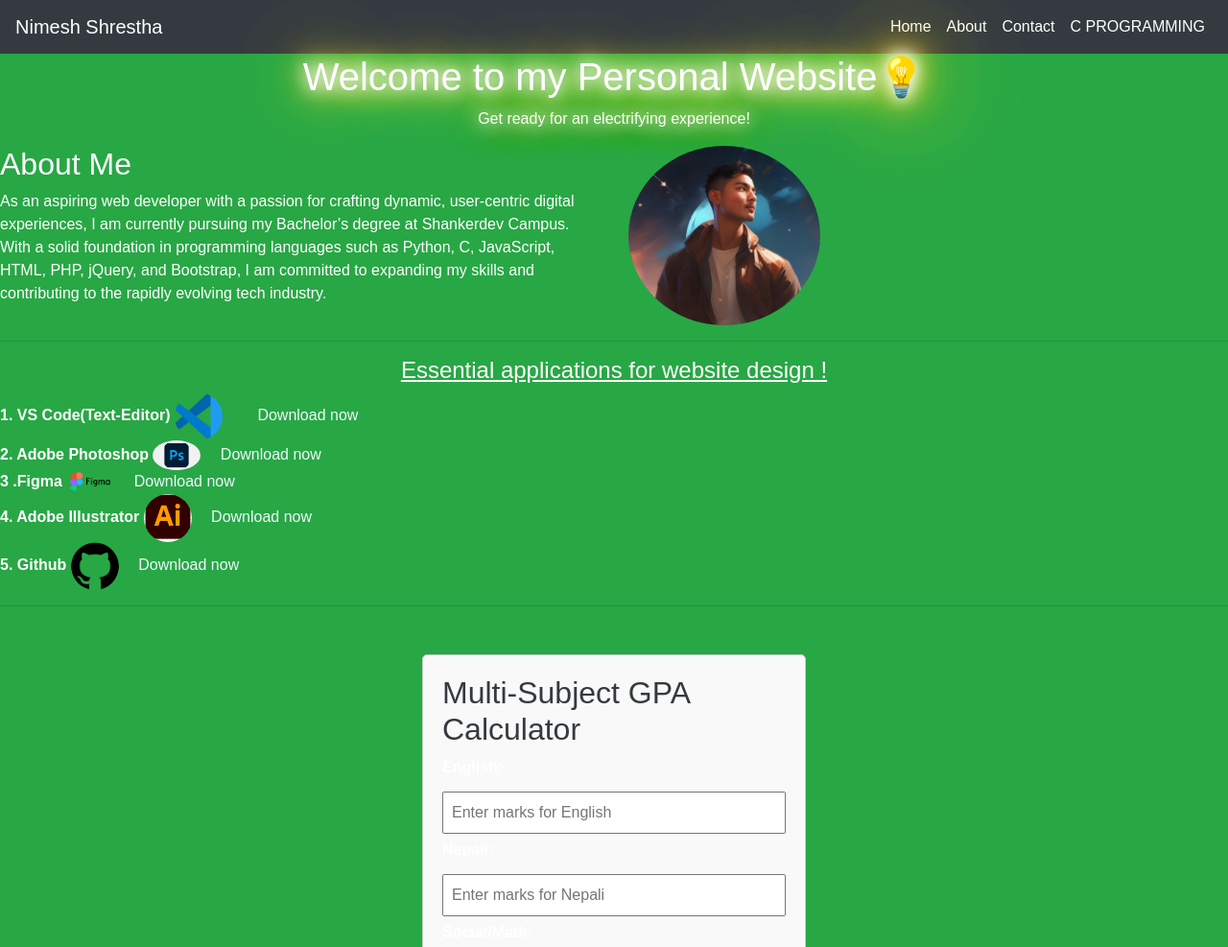
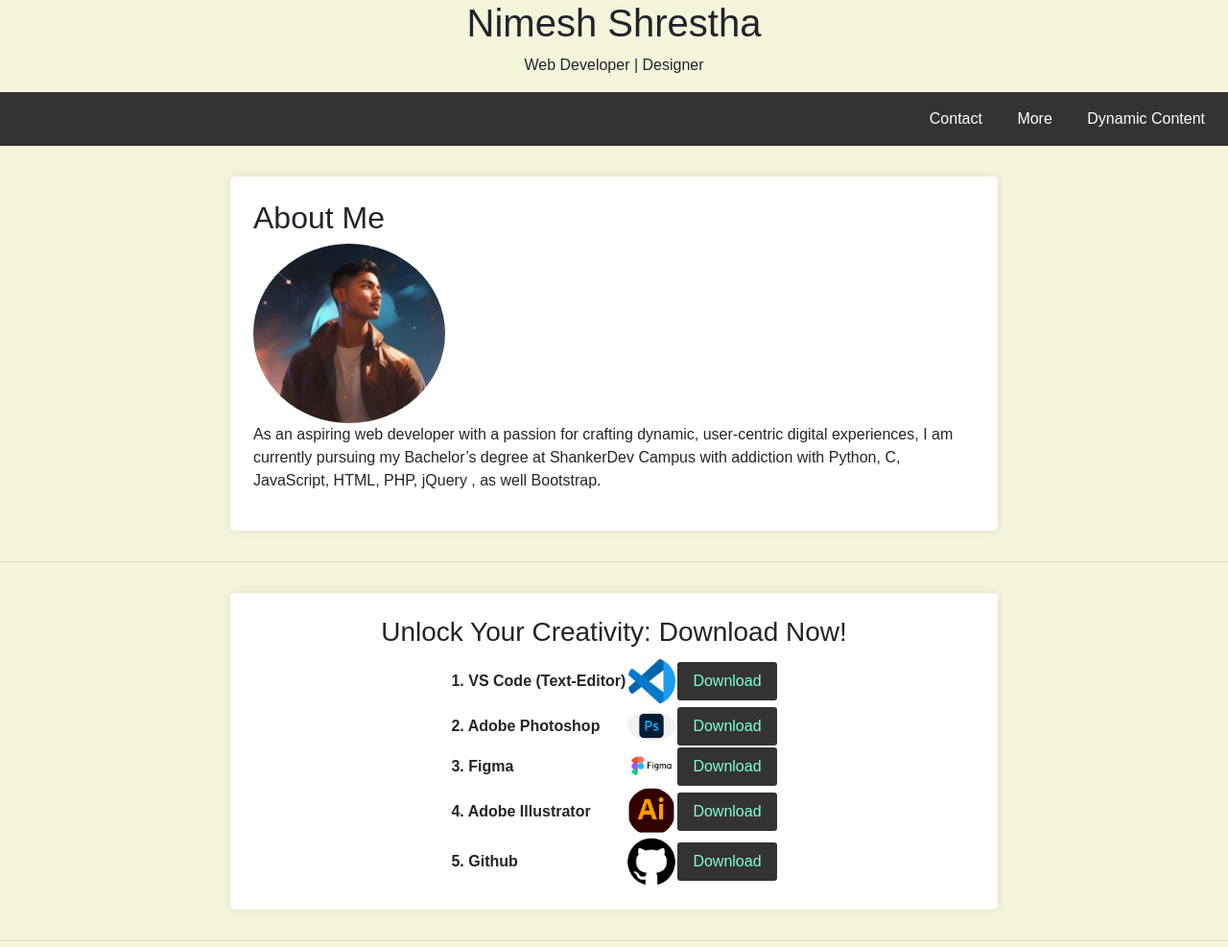
Before and after one commit to nimeshshrestha2023/portfolio_website, a plain HTML site: page index.html in a window 1280 px wide. Shown: the top 987 px of the page at 96% size. Drawn offline with nearby package versions, Linux system fonts and the light colour scheme.

Commit message:
Add files via upload

```diff
--- a/index.html
+++ b/index.html
@@ -3,204 +3,227 @@
 <head>
     <meta charset="UTF-8">
     <meta name="viewport" content="width=device-width, initial-scale=1.0">
-    <title>Nimesh Shrestha - Personal Website</title>
+    <title>Nimesh Shrestha - Web Developer</title>
+    <link rel="stylesheet" href="style.css">
     <link rel="stylesheet" href="https://stackpath.bootstrapcdn.com/bootstrap/4.5.2/css/bootstrap.min.css">
     <link rel="stylesheet" href="https://cdnjs.cloudflare.com/ajax/libs/animate.css/4.1.1/animate.min.css">
-    <!-- Add Font Awesome for icons -->
-    <link rel="stylesheet" href="https://cdnjs.cloudflare.com/ajax/libs/font-awesome/5.15.4/css/all.min.css">
     <style>
         body {
-          font-family: Arial, sans-serif;
+            background-color: #f5f5dc; /* Beige or any color of your choice */
+            margin: 0;
+            padding: 0;
+            font-family: Arial, sans-serif; /* Added font family for better readability */
         }
-        .container {
-          max-width: 400px;
-          margin: 50px auto;
-          padding: 20px;
-          border: 1px solid #ccc;
+
+        nav {
+            background-color: #333;
+            color: white;
+            text-align: right; /* Align navigation links to the right */
+            padding: 0.5em;
+        }
+
+        nav a {
+            text-decoration: none;
+            color: white;
+            margin: 0 1em;
+        }
+
+        section {
+            max-width: 800px;
+            margin: 2em auto;
+            padding: 1.5em;
+            background-color: white;
+            box-shadow: 0 0 10px rgba(0, 0, 0, 0.1);
             border-radius: 5px;
-          background-color: #f9f9f9;
         }
+
+        img {
+            max-width: 100%;
+            height: auto; /* Changed height to auto for responsive images */
+            border-radius: 5px;
+        }
+
+        form {
+            margin-top: 1.5em;
+        }
+
         label {
-          font-weight: bold;
+            display: block;
+            margin-bottom: 0.5em;
         }
-        input[type="number"] {
+
+        input,
+        textarea {
             width: 100%;
-          padding: 8px;
-          margin: 5px 0;
-          box-sizing: border-box;
+            padding: 0.5em;
+            margin-bottom: 1em;
         }
+
         button {
-          width: 100%;
-          padding: 10px;
-          margin-top: 10px;
-          background-color: #4caf50;
+            background-color: #333;
             color: white;
+            padding: 0.5em 1em;
             border: none;
-          border-radius: 4px;
+            border-radius: 3px;
             cursor: pointer;
+        }
+
+        footer {
+            text-align: center;
+            margin-top: 2em; /* Added margin-top to separate footer from other content */
+        }
+
+        @media screen and (max-width: 768px) {
+            nav {
+                text-align: center; /* Center-align navigation links on smaller screens */
+                padding-right: 0; /* Remove padding on the right */
+            }
+
+            nav a {
+                margin: 0 0.5em; /* Reduce margin between navigation links on smaller screens */
+            }
         }
     </style>
     <style>
-        /* Green body background */
-        body {
-            background-color: #28a745; /* Green background */
-            color: #fff; /* White text color */
-        }
-        /* Footer styles */
-footer {
-    background-color: #343a40; /* Dark footer */
-    color: #fff; /* White text color */
-    padding: 20px 0;
-    text-align: center;
-    /* Remove fixed positioning */
-    /* position: fixed;
-    bottom: 0;
-    width: 100%; */
-    /* Add relative positioning */
+
+        .dropdown {
             position: relative;
-    clear: both; /* Clear floats */
+            display: inline-block;
         }
 
-
-        .navbar {
-            background-color: #343a40; /* Dark navbar */
+        .dropbtn {
+            background-color: #333;
+            color: white;
+            padding: 0.5em 1em;
+            border: none;
+            border-radius: 3px;
+            cursor: pointer;
         }
 
-        .navbar-brand,
-        .navbar-nav .nav-link {
-            color: #fff !important; /* White text color for navbar links */
+        .dropdown-content {
+            display: none;
+            position: absolute;
+            background-color: #f9f9f9;
+            min-width: 160px;
+            box-shadow: 0 8px 16px 0 rgba(0,0,0,0.2);
+            z-index: 1;
         }
 
-        .navbar-toggler-icon {
-            background-color: #fff; /* White color for navbar toggler */
+        .dropdown-content a {
+            color: black;
+            padding: 12px 16px;
+            text-decoration: none;
+            display: block;
         }
 
-        /* Custom styles */
-        /* Add more custom styles for different sections as needed */
-        /* For example, for the Home section */
-        #home {
-            background-color: transparent; /* Transparent background */
-            color: #fff; /* White text color */
-            animation: neonGlow 2s ease-in-out infinite alternate;
+        .dropdown-content a:hover {
+            background-color: #ddd;
         }
 
-        @keyframes neonGlow {
-            from {
-                text-shadow: 0 0 10px #fff, 0 0 20px #fff, 0 0 30px #ffd700, 0 0 40px #ffd700, 0 0 70px #ffd700, 0 0 80px #ffd700, 0 0 100px #ffd700, 0 0 150px #ffd700;
-            }
-            to {
-                text-shadow: 0 0 20px #fff, 0 0 30px #fff, 0 0 40px #ffd700, 0 0 50px #ffd700, 0 0 100px #ffd700, 0 0 150px #ffd700, 0 0 200px #ffd700, 0 0 250px #ffd700;
-            }
+        .dropdown:hover .dropdown-content {
+            display: block;
         }
 
-        /* Footer styles */
-        footer {
-            background-color: #343a40; /* Dark footer */
-            color: #fff; /* White text color */
-            padding: 20px 0;
-            text-align: center;
-            position: fixed;
-            bottom: 0;
-            width: 100%;
+        .dropdown:hover .dropbtn {
+            background-color: #555;
         }
+
     </style>
 </head>
 <body>
-    <!-- Navbar -->
-    <nav class="navbar navbar-expand-lg navbar-dark bg-dark">
-        <a class="navbar-brand" href="#">Nimesh Shrestha</a>
-        <button class="navbar-toggler" type="button" data-toggle="collapse" data-target="#navbarNav" aria-controls="navbarNav" aria-expanded="false" aria-label="Toggle navigation">
-            <span class="navbar-toggler-icon"></span>
-        </button>
-        <div class="collapse navbar-collapse" id="navbarNav">
-            <ul class="navbar-nav ml-auto">
-                <li class="nav-item active">
-                    <a class="nav-link" href="#home">Home</a>
-                </li>
-                <li class="nav-item">
-                    <a class="nav-link" href="#about">About</a>
-                </li>
-                <li class="nav-item">
-                    <a class="nav-link" href="#contact">Contact</a>
-                </li>
-                <li class="nav-item">
-                    <a class="nav-link" href="index1.html">C PROGRAMMING</a>
-                </li>
-            </ul>
+    <header style="text-align: center;">
+        <h1>Nimesh Shrestha</h1>
+        <p>Web Developer | Designer</p>
+    </header>
+    <nav>
+
+        <a href="#contact">Contact</a>
+        <div class="dropdown">
+            <button class="dropbtn">More</button>
+            <div class="dropdown-content">
+                <a href="index1.html">C PROGRAMMING</a>
+                <!-- Add more dropdown items here if needed -->
             </div>
+        </div>
+        <button onclick="loadDynamicContent()">Dynamic Content</button>
     </nav>
 
-    <!-- Home Section -->
-    <section id="home" class="animated fadeIn">
-        <div class="container-fluid text-center">
-            <h1 class="animate__animated animate__fadeInDown">Welcome to my Personal Website💡</h1>
-            <p>Get ready for an electrifying experience!</p>
-        </div>
+
+    <section id="about">
+        <h2>About Me</h2>
+        <img src="profile1.jpg" alt="Nimesh Shrestha's Photo" class="neon_avatar img-fluid rounded-circle animate__animated animate__fadeInRight" style="max-width: 200px; height: auto">
+        <p id="aboutContent">As an aspiring web developer with a passion for crafting dynamic, user-centric digital experiences, I am currently pursuing my Bachelor’s degree at ShankerDev Campus with addiction with Python, C, JavaScript, HTML, PHP, jQuery , as well Bootstrap.</p>
     </section>
-    <!--
-    <div class="container">
-        <h1 class="animate__animated animate__fadeInDown">Welcome to My Personal Website📌</h1>
-        <p class="lead animate__animated animate__fadeInUp">Beginner-Newbie | Student | Passionate about Coding</p>
-    </div>
--->
-
-    <!-- About Section -->
-    <section id="about" class="animated slideInLeft">
-        <div class="containerabt">
-            <div class="row">
-                <div class="col-lg-6">
-                    <h2>About Me</h2>
-                    <p>As an aspiring web developer with a passion for crafting dynamic, user-centric digital experiences, I am currently pursuing my Bachelor’s degree at Shankerdev  Campus. With a solid foundation in programming languages such as Python, C, JavaScript, HTML, PHP, jQuery, and Bootstrap, I am committed to expanding my skills and contributing to the rapidly evolving tech industry.</p>
-                </div>
-                <div class="col-lg-6">
-                    <img src="neon_avatar.jpg" alt="Neon Avatar" class="img-fluid rounded-circle animate__animated animate__fadeInRight" style="max-width: 200px; height: auto">
-                </div>
-
-            </div>
-        </div>
-    </section>
-    <hr style="border-left: #28a745;">
-    <!-- Applications-->
+    <hr>
     <section>
-        <div class="container1">
-            <h4 class="text-center" > <u>Essential applications for website design !</u></h4>
-            <strong> 1. VS Code(Text-Editor)</strong>
-            <img src="vscode.jpg" alt="Vslogo" class="img-fluid rounded-circle" style="text-align: right; max-width:50px; height:auto">&emsp;&emsp;
-            <a href="https://code.visualstudio.com/" style="color: aliceblue;"> Download now</a>
-        </div>
-    </section>
-    <!--Application 2-->
-    <div class="container2">
-        <strong> 2. Adobe Photoshop</strong>
-        <img src="adobe.jpg" alt="abobeLogo" class="img-fluid rounded-circle" style="text-align:right; max-width:50px; height:auto">&emsp;
-        <a href="https://www.adobe.com/products/photoshop.html"style="color:aliceblue;"> Download now</a>
-    </div>
-</section>
-<!--Application 3-->
-<div class="container3">
-    <strong> 3 .Figma</strong>
-    <img src="figma.jpg" alt="figmaLogo" class="img-fluid rounded-circle" style="text-align:center; max-width:50px; height:auto">&emsp;
-    <a href="https://www.figma.com/" style="color: aliceblue;"> Download now</a>
-</div>
-<!--Application 4-->
-<section>
-
-
-    <div class="container4">
-        <strong> 4. Adobe Illustrator</strong>
-        <img src="illustrator.jpg" alt="illustLogo" class="img-fluid rounded-circle" style="text-align:center; max-width:50px; height:auto">&emsp;
-        <a href="https://www.adobe.com/products/illustrator.html" style="color: aliceblue;">Download now</a>
-
-    </div>
-
-</section>
-<!--Application 5-->
-<section>
-    <div class="container5">
-        <strong> 5. Github</strong>
-        <img src="github.jpg" alt="gitLogo" class="img-fluid rounded-circle" style="text-align: right; max-width:50px ;height:auto">&emsp;
-        <a href="https://github.com/" style="color: aliceblue;"> Download now</a>
-    </div>
+    <h3 style="text-align: center; " >Unlock Your Creativity: Download Now!</h3>
+    <table style="margin: 0 auto;">
+        <tr>
+            <td>
+                <strong>1. VS Code (Text-Editor)</strong>
+            </td>
+            <td>
+                <img src="vscode.jpg" alt="Vslogo" class="img-fluid rounded-circle" style="text-align: right; max-width:50px; height:auto">
+            </td>
+            <td>
+                <a href="https://code.visualstudio.com/">
+                    <button style="color: aquamarine;">Download</button>
+                </a>
+            </td>
+        </tr>
+        <tr>
+            <td>
+                <strong>2. Adobe Photoshop</strong>
+            </td>
+            <td>
+                <img src="adobe.jpg" alt="abobeLogo" class="img-fluid rounded-circle" style="text-align:right; max-width:50px; height:auto">
+            </td>
+            <td>
+                <a href="https://www.adobe.com/products/photoshop.html">
+                    <button style="color: aquamarine;">Download</button>
+                </a>
+            </td>
+        </tr>
+        <tr>
+            <td>
+                <strong>3. Figma</strong>
+            </td>
+            <td>
+                <img src="figma.jpg" alt="figmaLogo" class="img-fluid rounded-circle" style="text-align:center; max-width:50px; height:auto">
+            </td>
+            <td>
+                <a href="https://www.figma.com/">
+                    <button style="color: aquamarine;">Download</button>
+                </a>
+            </td>
+        </tr>
+        <tr>
+            <td>
+                <strong>4. Adobe Illustrator</strong>
+            </td>
+            <td>
+                <img src="illustrator.jpg" alt="illustLogo" class="img-fluid rounded-circle" style="text-align:center; max-width:50px; height:auto">
+            </td>
+            <td>
+                <a href="https://www.adobe.com/products/illustrator.html">
+                    <button style="color: aquamarine;">Download</button>
+                </a>
+            </td>
+        </tr>
+        <tr>
+            <td>
+                <strong>5. Github</strong>
+            </td>
+            <td>
+                <img src="github.jpg" alt="gitLogo" class="img-fluid rounded-circle" style="text-align: right; max-width:50px ;height:auto">
+            </td>
+            <td>
+                <a href="https://github.com/">
+                    <button style="color: aquamarine;">Download</button>
+                </a>
+            </td>
+        </tr>
+    </table>
     </section>
     <hr>
      <!--NEB 12 GPA checker-->
@@ -223,107 +246,44 @@ footer {
             <p id="result"></p>
         </div>
     </section>
+    <hr>
+    <section id="contact">
+        <h2>Contact Me</h2>
+        <p>Feel free to reach out:</p>
+        <p>Email: <a href="mailto:nimesh123shrestha@gmail.com">nimesh123shrestha@gmail.com</a></p>
+        <p>Facebook: <a href="https://www.facebook.com/nimesh.shrestha.1291">Nimesh Shrestha</a></p>
+        <p>LinkedIn: <a href="https://www.linkedin.com/in/nimesh-undefined-1944572a1//">Nimesh Shrestha</a></p>
+
+        <form id="contactForm" onsubmit="submitForm(event)">
+            <label for="name">Name:</label>
+            <input type="text" id="name" name="name" required>
+
+            <label for="email">Email:</label>
+            <input type="email" id="email" name="email" required>
+
+            <label for="message">Message:</label>
+            <textarea id="message" name="message" rows="4" required></textarea>
+
+            <button type="submit">Send Message</button>
+        </form>
+    </section>
 
 
 
-
-
-    <!-- Contact Section -->
-    <section id="contact">
-        <div class="containercont">
-            <h2 class="text-center">Connect with Me</h2>
-            <div class="row">
-                <div class="col-lg-6">
-                    <form id="contactForm">
-                        <div class="form-group">
-                            <label for="name">Name:</label>
-                            <input type="text" class="form-control" id="name" name="name" required>
-                        </div>
-                        <div class="form-group">
-                            <label for="email">Email:</label>
-                            <input type="email" class="form-control" id="email" name="email" required>
-                        </div>
-                        <div class="form-group">
-                            <label for="message">Message:</label>
-                            <textarea class="form-control" id="message" name="message" rows="2" required></textarea>
-                        </div>
-                        <button type="submit" class="btn btn-primary" onclick="nimesh()">Submit</button>
-                    </form>
-                </div>
-                <div class="col-lg-6">
-                   <!-- Add !!-->
-                </div>
-            </div>
-        </div>
-    </section>
-    <!--Start of Tawk.to Script-->
-<script type="text/javascript">
-var Tawk_API=Tawk_API||{}, Tawk_LoadStart=new Date();
-(function(){
-var s1=document.createElement("script"),s0=document.getElementsByTagName("script")[0];
-s1.async=true;
-s1.src='https://embed.tawk.to/669cc69fbecc2fed69286500/1i3a6fobi';
-s1.charset='UTF-8';
-s1.setAttribute('crossorigin','*');
-s0.parentNode.insertBefore(s1,s0);
-})();
-</script>
-<!--End of Tawk.to Script-->
-
-
-
-    <!-- Scripts -->
-    <script src="https://code.jquery.com/jquery-3.5.1.slim.min.js"></script>
-    <script src="https://cdn.jsdelivr.net/npm/@popperjs/core@2.11.6/dist/umd/popper.min.js"></script>
-    <script src="https://stackpath.bootstrapcdn.com/bootstrap/4.5.2/js/bootstrap.min.js"></script>
-</body>
     <script>
-    function validateForm() {
-        var name = document.getElementById("name").value;
-        var email = document.getElementById("email").value;
-        var message = document.getElementById("message").value;
-
-        var errorMessage = "";
-
-        if (name.trim() == "") {
-            errorMessage += "Name is required.<br>";
+        function loadDynamicContent() {
+            const aboutContent = document.getElementById('aboutContent');
+            aboutContent.innerHTML = 'I am constantly learning and exploring new technologies to enhance my skills.';
         }
 
-        if (email.trim() == "") {
-            errorMessage += "Email is required.<br>";
-        } else if (!isValidEmail(email)) {
-            errorMessage += "Invalid email format.<br>";
+        function submitForm(event) {
+            event.preventDefault();
+            const formData = new FormData(document.getElementById('contactForm'));
+            const name = formData.get('name');
+            const email = formData.get('email');
+            const message = formData.get('message');
+            console.log(`Received a message from ${name} (${email}): ${message}`);
         }
-
-        if (message.trim() == "") {
-            errorMessage += "Message is required.<br>";
-        }
-
-        if (errorMessage !== "") {
-            document.getElementById("error-message").innerHTML = errorMessage;
-            return false;
-        }
-
-        // Form submission logic goes here (e.g., AJAX request)
-
-        return true;
-    }
-
-    function isValidEmail(email) {
-        // Basic email validation regex
-        var emailRegex = /^[^\s@]+@[^\s@]+\.[^\s@]+$/;
-        return emailRegex.test(email);
-
-    }
-    var existingMessage = "Thank you for contacting us! We will get back to you soon.";
-
-    // Function to display existing message
-    function displayExistingMessage() {
-        document.getElementById("existing-message").innerHTML = existingMessage;
-    }
-
-    // Call the function to display the existing message when the page loads
-    window.onload = displayExistingMessage;
     </script>
     <script>
         function calculateGPA() {
@@ -368,5 +328,8 @@ s0.parentNode.insertBefore(s1,s0);
         }
     </script>
 
-
+    <footer>
+        <p><b>&copy; 2024 Nimesh Shrestha. All rights reserved.</b></p>
+    </footer>
+</body>
 </html>
```
Also changed, not shown: index1.html (+0 -13 lines), profile1.jpg (added), style.css (added). Lines whose indentation alone changed are shown as unchanged.
